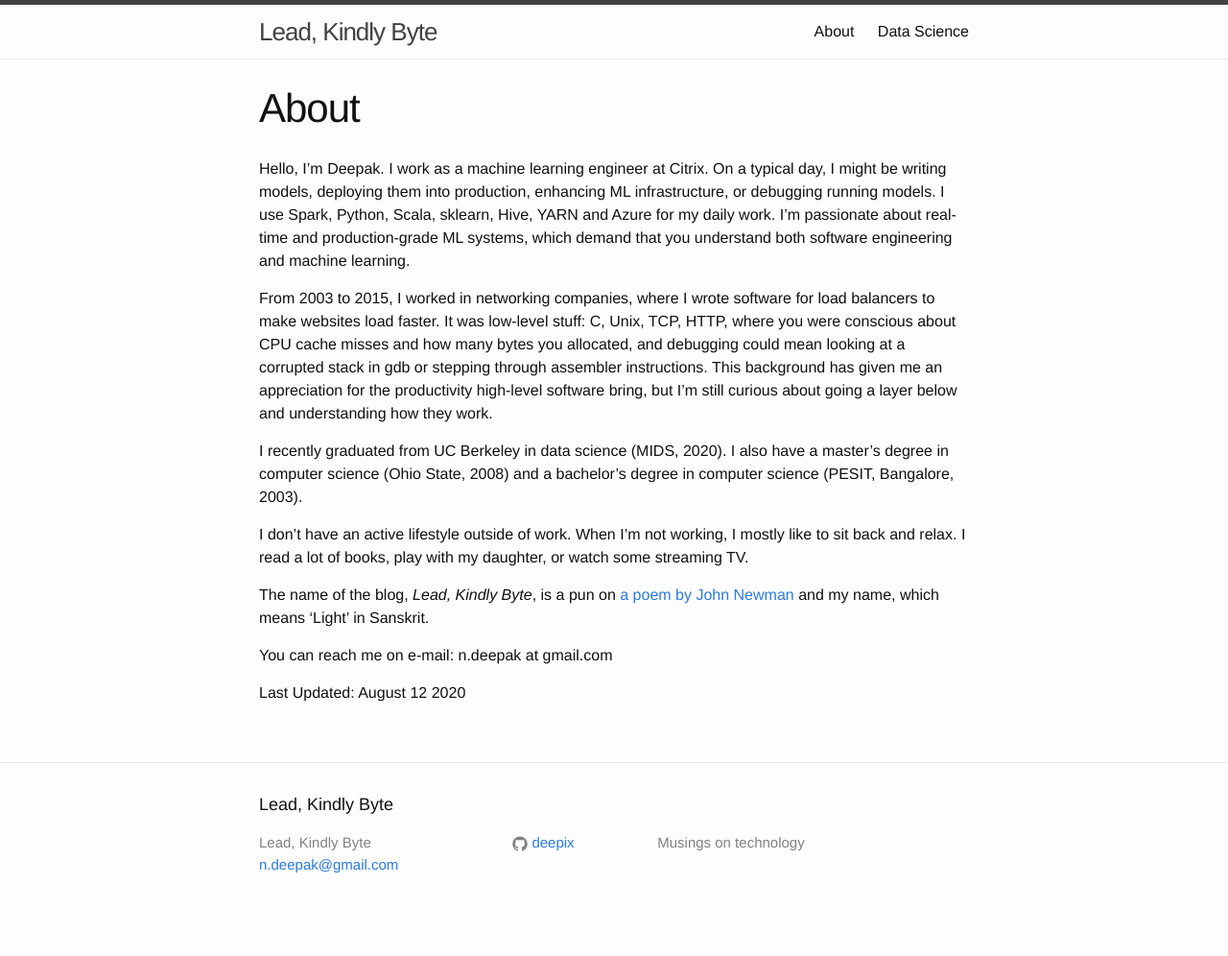
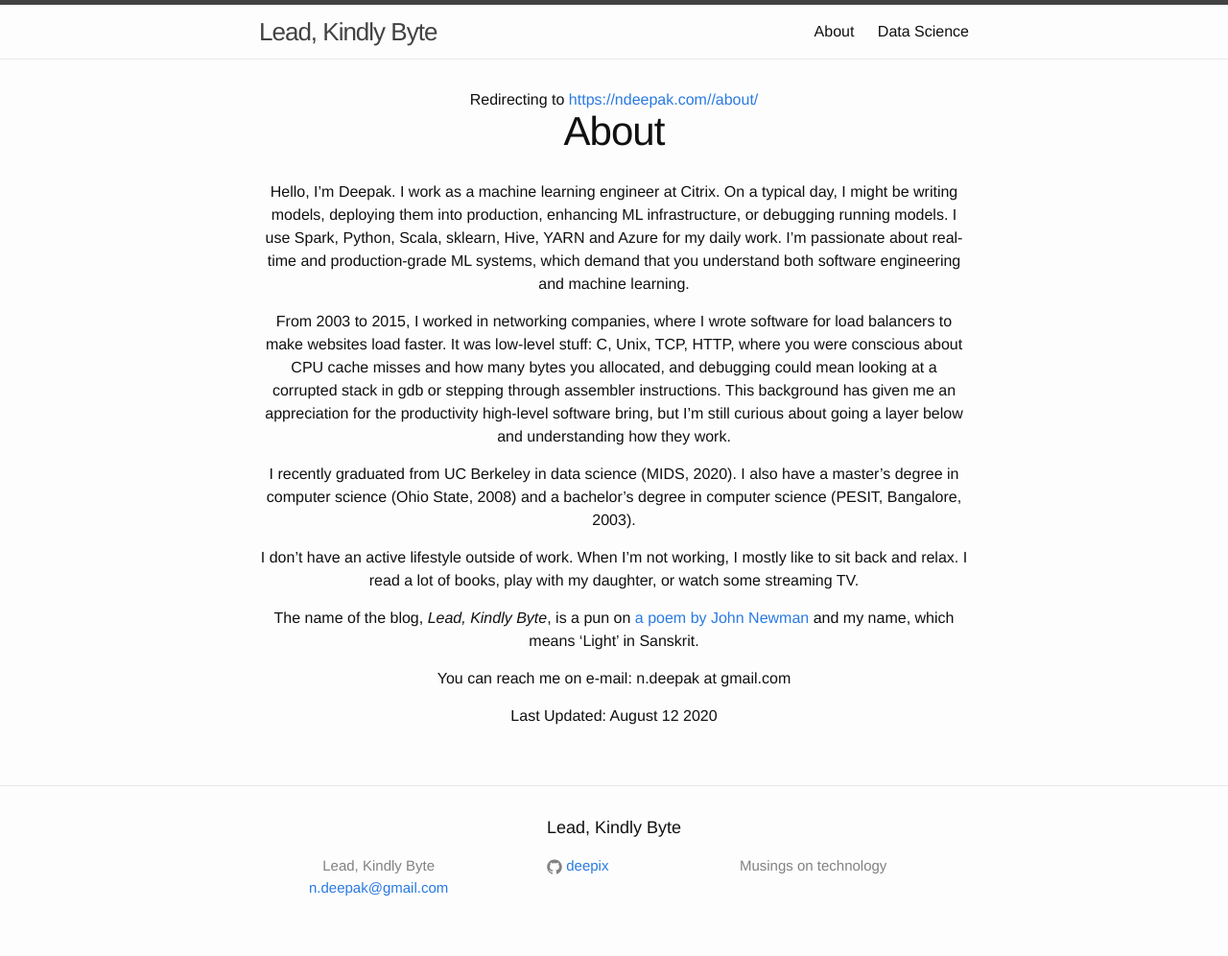
Before and after one commit to deepix/deepix.github.io, a Jekyll site: the page built from about.md, in a window 1280 px wide. Shown: the whole page at 96% size. Built offline with Jekyll 4.4.1, drawn with Linux system fonts in a browser that asks for light colours; before the commit the page ends 972 px from its top, so only the background shows below that.

Commit message:
add redirect to pages

```diff
--- a/_config.yml
+++ b/_config.yml
@@ -12,6 +12,7 @@
   Musings on technology
 baseurl: "" # the subpath of your site, e.g. /blog
 url: "http://deepix.github.io" # the base hostname & protocol for your site
+domain_url: "https://ndeepak.com/"
 # twitter_username: deepix
 github_username:  deepix
 excerpt_separator: <!--more-->
--- /dev/null
+++ b/_includes/redirect.html
@@ -0,0 +1,8 @@
+<!DOCTYPE html>
+<meta charset="utf-8">
+<title>Redirecting to {{ site.domain_url }}{{ page.newlink }}</title>
+<meta http-equiv="refresh" content="3; URL={{ site.domain_url }}{{ page.newlink }}">
+<link rel="canonical" href="{{ site.domain_url }}{{ page.newlink }}">
+
+<body style="text-align: center">
+Redirecting to <a href="{{ site.domain_url }}{{ page.newlink }}">{{ site.domain_url }}{{ page.newlink }}</a>
--- a/_layouts/page.html
+++ b/_layouts/page.html
@@ -1,6 +1,8 @@
 ---
 layout: default
 ---
+
+{% include redirect.html %}
 <article class="post">
 
   <header class="post-header">
--- a/about.md
+++ b/about.md
@@ -2,6 +2,7 @@
 layout: page
 title: About
 permalink: /about/
+newlink: /about/
 ---
 
 Hello, I'm Deepak.  I work as a machine learning engineer at Citrix.
```
Also changed, not shown: datasci.md (+1 -0 lines).
